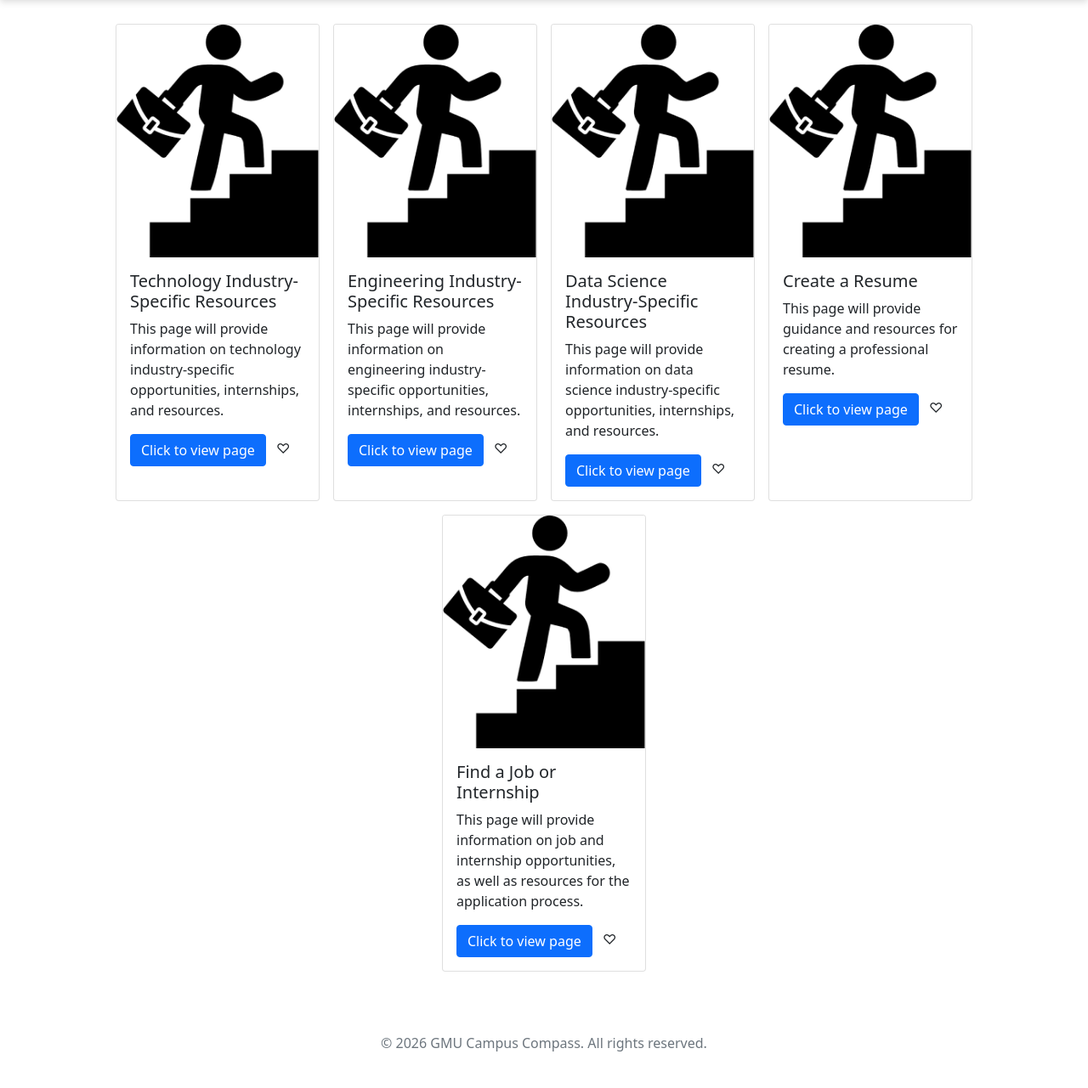
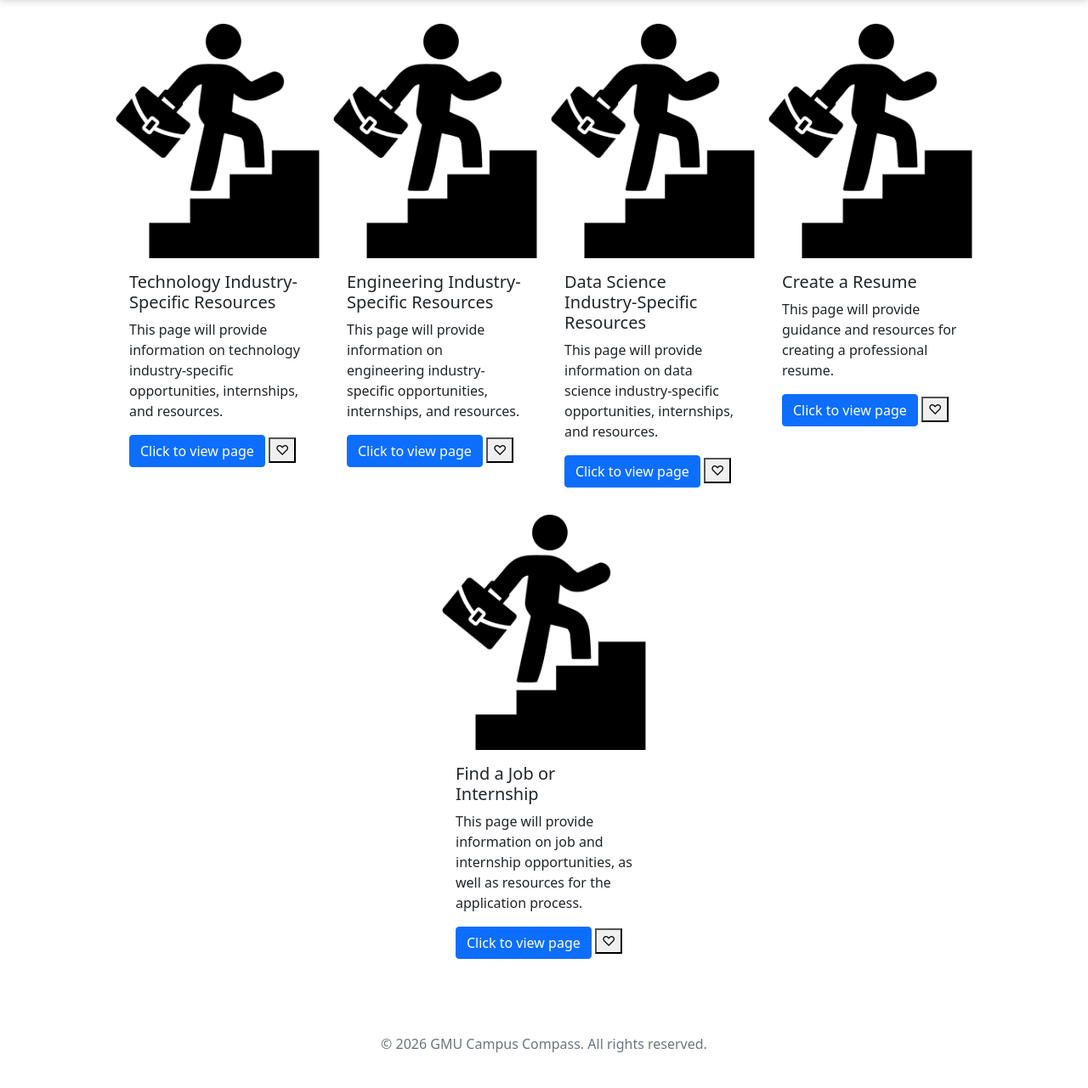
Before and after one commit to kanmani-m/masoncampuscompass, a Flask app: page /career-internship-resources in a window 1280 px wide. Shown: the part 66-1347 px from the top of the page at 85% size. Before the commit the page ends 1304 px from the top, so only its background shows below. Run offline with Flask 3, Linux system fonts and the light colour scheme; the visitor is signed in with stand-in values (Sample User, id 1); data that the repository does not hold is empty.

Commit message:
favorites functionality for career resources

```diff
--- a/webapp/main.py
+++ b/webapp/main.py
@@ -22,8 +22,15 @@
         resource_type='dining'
     ).all()
 
+    # Get user's favorite career resources
+    career_favorites = Favorite.query.filter_by(
+        user_id=current_user.id,
+        resource_type='career'
+    ).all()
+
     # Create a mapping of favorite IDs to display names
     favorite_map = {
+        #dining resources
         'dining_locations': {
             'name': 'Dining Halls & Locations',
             'icon': '📍',
@@ -38,13 +45,46 @@
             'name': 'Patriot Pantry',
             'icon': '🤝',
             'url': 'https://ssac.gmu.edu/patriot-pantry/'
+        },
+
+        #career resources
+        'technology_resources': {
+            'name': 'Tech Industry Resources',
+            'icon': '💼',
+            'url': 'https://careers.gmu.edu/technology'
+        },
+        'engineering_resources': {
+            'name': 'Engineering Industry Resources',
+            'icon': '💼',
+            'url': 'https://careers.gmu.edu/engineering'
+        },
+        'data_science_resources': {
+            'name': 'Data Science Industry Resources',
+            'icon': '💼',
+            'url': 'https://careers.gmu.edu/data-science'
+        },
+        'create_resume': {
+            'name': 'Create a Resume',
+            'icon': '💼',
+            'url': 'https://careers.gmu.edu/create-resume'
+        },
+        'find_job': {
+            'name': 'Find a Job',
+            'icon': '💼',
+            'url': 'https://careers.gmu.edu/find-job-or-internship'
         }
     }
 
     favorites_display = []
+    #dining
     for fav in dining_favorites:
         if fav.resource_id in favorite_map:
             favorites_display.append(favorite_map[fav.resource_id])
+    #career
+    for fav in career_favorites:
+        if fav.resource_id in favorite_map:
+            favorites_display.append(favorite_map[fav.resource_id])
+
 
     return render_template('dashboard.html', username=current_user.username, favorites=favorites_display)
 
@@ -134,7 +174,14 @@
 @login_required
 def career_internship_resources():
     """Career and internship resources page"""
-    return render_template('careerInternResources.html')
+    # Get user's favorite career resources
+    favorites = Favorite.query.filter_by(
+        user_id=current_user.id,
+        resource_type='career'
+    ).all()
+    favorite_ids = [fav.resource_id for fav in favorites]
+
+    return render_template('careerInternResources.html', favorite_ids=favorite_ids)
 
 
 
--- a/webapp/templates/careerInternResources.html
+++ b/webapp/templates/careerInternResources.html
@@ -9,75 +9,89 @@
 {% block content %}
 <!-- card template from bootstrap: https://getbootstrap.com/docs/5.0/components/card/#examples -->
 <div class="resource_cards" style="display: flex; flex-wrap: wrap; gap: 1rem; justify-content: center;"  >
-<div class="card" style="width: 15rem;">
+<div class="career-card" style="width: 15rem;">
     <img class="card-img-top" src="/static/img/career.png" alt="Card image cap">
     <div class="card-body">
       <h5 class="card-title">Technology Industry-Specific Resources</h5>
       <p class="card-text">This page will provide information on technology industry-specific opportunities, internships, and resources.</p>
-      <a href="https://careers.gmu.edu/technology" target="_blank" class="btn btn-primary">Click to view page</a>
-      <span class="favorite-toggle ms-2">♡</span>
+      <div class="card-actions">
+        <a href="https://careers.gmu.edu/technology" target="_blank" class="btn btn-primary">Click to view page</a>
+        <button class="btn-heart {% if 'technology_resources' in favorite_ids %}active{% endif %}" onclick="toggleFavorite(this, 'technology_resources')">{% if 'technology_resources' in favorite_ids %}♥{% else %}♡{% endif %}</button>
+      </div>
     </div>
   </div>
 
-  <div class="card" style="width: 15rem;">
+  <div class="career-card" style="width: 15rem;">
     <img class="card-img-top" src="/static/img/career.png" alt="Card image cap">
     <div class="card-body">
       <h5 class="card-title">Engineering Industry-Specific Resources</h5>
       <p class="card-text">This page will provide information on engineering industry-specific opportunities, internships, and resources.</p>
-      <a href="https://careers.gmu.edu/engineering" target="_blank" class="btn btn-primary">Click to view page</a>
-      <span class="favorite-toggle ms-2">♡</span>
+      <div class="card-actions">
+        <a href="https://careers.gmu.edu/engineering" target="_blank" class="btn btn-primary">Click to view page</a>
+        <button class="btn-heart {% if 'engineering_resources' in favorite_ids %}active{% endif %}" onclick="toggleFavorite(this, 'engineering_resources')">{% if 'engineering_resources' in favorite_ids %}♥{% else %}♡{% endif %}</button>
+      </div>
     </div>
   </div>
 
-  <div class="card" style="width: 15rem;">
+  <div class="career-card" style="width: 15rem;">
     <img class="card-img-top" src="/static/img/career.png" alt="Card image cap">
     <div class="card-body">
       <h5 class="card-title">Data Science Industry-Specific Resources</h5>
       <p class="card-text">This page will provide information on data science industry-specific opportunities, internships, and resources.</p>
-      <a href="https://careers.gmu.edu/data-science" target="_blank" class="btn btn-primary">Click to view page</a>
-      <span class="favorite-toggle ms-2">♡</span>
+      <div class="card-actions">
+        <a href="https://careers.gmu.edu/data-science" target="_blank" class="btn btn-primary">Click to view page</a>
+        <button class="btn-heart {% if 'data_science_resources' in favorite_ids %}active{% endif %}" onclick="toggleFavorite(this, 'data_science_resources')">{% if 'data_science_resources' in favorite_ids %}♥{% else %}♡{% endif %}</button>
+      </div>
     </div>
   </div>
 
-  <div class="card" style="width: 15rem;">
+  <div class="career-card" style="width: 15rem;">
     <img class="card-img-top" src="/static/img/career.png" alt="Card image cap">
     <div class="card-body">
       <h5 class="card-title"> Create a Resume</h5>
       <p class="card-text"> This page will provide guidance and resources for creating a professional resume. </p>
-      <a href="https://careers.gmu.edu/create-resume" target="_blank" class="btn btn-primary">Click to view page</a>
-      <span class="favorite-toggle ms-2">♡</span>
+      <div class="card-actions">
+        <a href="https://careers.gmu.edu/create-resume" target="_blank" class="btn btn-primary">Click to view page</a>
+        <button class="btn-heart {% if 'create_resume' in favorite_ids %}active{% endif %}" onclick="toggleFavorite(this, 'create_resume')">{% if 'create_resume' in favorite_ids %}♥{% else %}♡{% endif %}</button>
+      </div>
     </div>
   </div>
 
-  <div class="card" style="width: 15rem;">
+  <div class="career-card" style="width: 15rem;">
     <img class="card-img-top" src="/static/img/career.png" alt="Card image cap">
     <div class="card-body">
       <h5 class="card-title"> Find a Job or Internship</h5>
       <p class="card-text"> This page will provide information on job and internship opportunities, as well as resources for the application process. </p>
-      <a href="https://careers.gmu.edu/find-job-or-internship" target="_blank" class="btn btn-primary">Click to view page</a>
-      <span class="favorite-toggle ms-2">♡</span>
+      <div class="card-actions">
+        <a href="https://careers.gmu.edu/find-job-or-internship" target="_blank" class="btn btn-primary">Click to view page</a>
+        <button class="btn-heart {% if 'find_job' in favorite_ids %}active{% endif %}" onclick="toggleFavorite(this, 'find_job')">{% if 'find_job' in favorite_ids %}♥{% else %}♡{% endif %}</button>
+      </div>
     </div>
   </div>
 </div>
 
-{% endblock %}
+<script>
+    function toggleFavorite(btn, resourceId) {
+        const isFavorited = btn.classList.contains('active');
 
-{% block js %}
-<script>
-// Favorites toggle (uses localStorage)
-document.addEventListener('DOMContentLoaded', function(){
-  document.querySelectorAll('.favorite-toggle').forEach(function(el){
-    const title = el.closest('.card').querySelector('.card-title').textContent.trim();
-    const favs = JSON.parse(localStorage.getItem('career-favorites')||'{}');
-    if (favs[title]) { el.classList.add('favorited'); el.textContent = '♥'; }
-    el.addEventListener('click', function(){
-      const favs = JSON.parse(localStorage.getItem('career-favorites')||'{}');
-      this.classList.toggle('favorited');
-      if (this.classList.contains('favorited')) { this.textContent='♥'; favs[title]=true; }
-      else { this.textContent='♡'; delete favs[title]; }
-      localStorage.setItem('career-favorites', JSON.stringify(favs));
-    });
-  });
-});
+        fetch('/add_favorite', {
+            method: 'POST',
+            headers: {
+                'Content-Type': 'application/json',
+            },
+            body: JSON.stringify({
+                resource_id: resourceId,
+                resource_type: 'career'
+            })
+        })
+        .then(response => response.json())
+        .then(data => {
+            if (data.success) {
+                btn.classList.toggle('active');
+                btn.textContent = isFavorited ? '♡' : '♥';
+            }
+        })
+        .catch(error => console.error('Error:', error));
+    }
 </script>
 {% endblock %}
--- a/webapp/templates/dashboard.html
+++ b/webapp/templates/dashboard.html
@@ -14,7 +14,7 @@
                 <!-- Favorites Section -->
                 {% if favorites %}
                 <div class="mt-5">
-                    <h3 class="mb-4">❤️ Your Favorite Dining Resources</h3>
+                    <h3 class="mb-4">❤️ Your Favorite Resources</h3>
                     <div class="row">
                         {% for favorite in favorites %}
                         <div class="col-md-6 mb-3">
```
